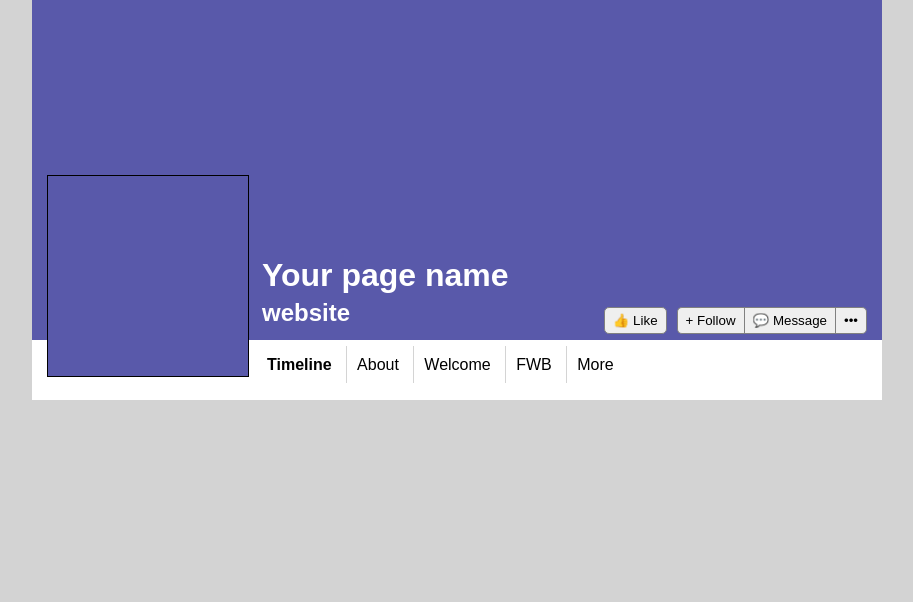
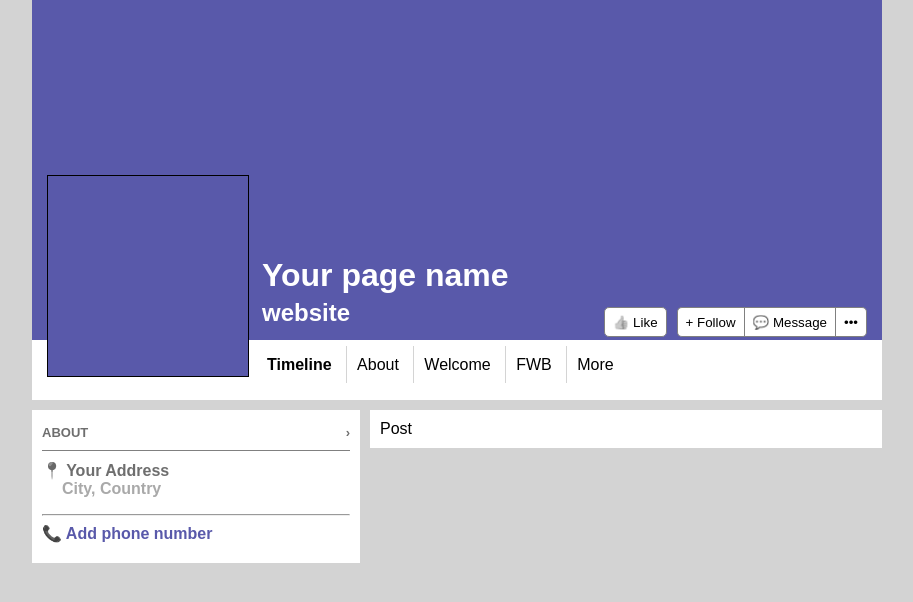
Before and after one commit to agunst/social-mockup, a plain HTML site: page index.html in a window 1280 px wide. Shown: the whole page, without its empty margins (183-1096 px from the left). Drawn offline with Linux system fonts and the light colour scheme.

Commit message:
add two columns

```diff
--- a/assets/css/styles.css
+++ b/assets/css/styles.css
@@ -5,18 +5,20 @@
 
 body {
     background-color: lightgray;
-    margin: 0;
+    margin: 0 auto;    /* This centers the page in modern browsers */
     padding: 0;
     font-family: Arial, Helvetica, sans-serif;
+    text-align: left;  /* This is a hack for older browsers to center the page */
+    width: 850px;      /* This sets our total page width */
 }
 
 header {
     height: 400px;
+    margin-bottom: 10px;
 }
 
 #blueHeaderBox {
     background-color: rgb(89, 89, 170);
-    width: 850px;
     height: 85%;
     margin: 0 auto;
 }
@@ -79,9 +81,10 @@ header {
 
 #buttons button {
     border: 1px solid grey;
-    background-color: light-grey;
+    background-color: white;
     padding: 5px 8px;
     margin: 0;
+    height: 30px;
 }
 
 #buttons button:nth-child(2) {
@@ -89,6 +92,7 @@ header {
     border-bottom-left-radius: 5px;
     border-right: 0;
     margin-left: 10px;
+
 }
 
 #buttons button:last-child {
@@ -97,3 +101,57 @@ header {
     border-left: 0;
     margin-right: 15px;
 }
+
+.overlay {
+    filter: grayscale();
+}
+
+.leftColumn {
+    width: 308px;
+    float: left;
+    background-color: white;
+    padding: 10px;
+    margin-right: 10px;
+}
+
+.rightColumn {
+    width: 492px;
+    float: right;
+    background-color: white;
+    padding: 10px;
+}
+
+#aboutTop {
+    border-bottom: 1px solid grey;
+    color: rgb(110, 110, 110);
+    padding-top: 5px;
+    padding-bottom: 10px;
+    font-size: small;
+    font-weight: bold;
+
+}
+
+#arrow {
+    position: relative;
+    float: right;
+}
+
+#aboutBottom {
+    color: rgb(110, 110, 110);
+    padding-top: 10px;
+    padding-bottom: 10px;
+    font-weight: bold;
+}
+
+#address {
+    color: darkgrey;
+    position: relative;
+    left: 20px;
+    padding-bottom: 8px;
+}
+
+
+#number {
+    color: rgb(89, 89, 170);
+
+}
--- a/index.html
+++ b/index.html
@@ -35,10 +35,10 @@
             <h2>website</h2>
 
             <span id="buttons">
-                <button id="likeButton">&#128077; Like</button>
+                <button id="likeButton" class="overlay">&#128077; Like</button>
                 <button>&plus; Follow</button>
-                <button>&#128172; Message</button>
-                <button>&bull;&bull;&bull;</button>
+                <button class="overlay">&#128172; Message</button>
+                <button class="overlay">&bull;&bull;&bull;</button>
             </span>
         </div>
         <div id="whiteHeaderBox">
@@ -52,6 +52,25 @@
         </div>
 
     </header>
+    <main>
+        <div class="row" id="firstRow">
+            <div class="leftColumn" id="About">
+                <div id="aboutTop">
+                    ABOUT
+                    <span id="arrow">&rsaquo;</span>
+                </div>
 
+                <div id="aboutBottom">
+                    <span id="pushPin" class="overlay">&#128205;</span>
+                    <span>Your Address</span>
+                    <div id="address">City, Country</div>
+                    <hr>
+                    <span id="phone" class="overlay">&#128222;</span>
+                    <span id="number">Add phone number</span>
+                </div>
+            </div>
+            <div class="rightColumn" id="post">Post</div>
+        </div>
+    </main>
 </body>
 </html>
```
